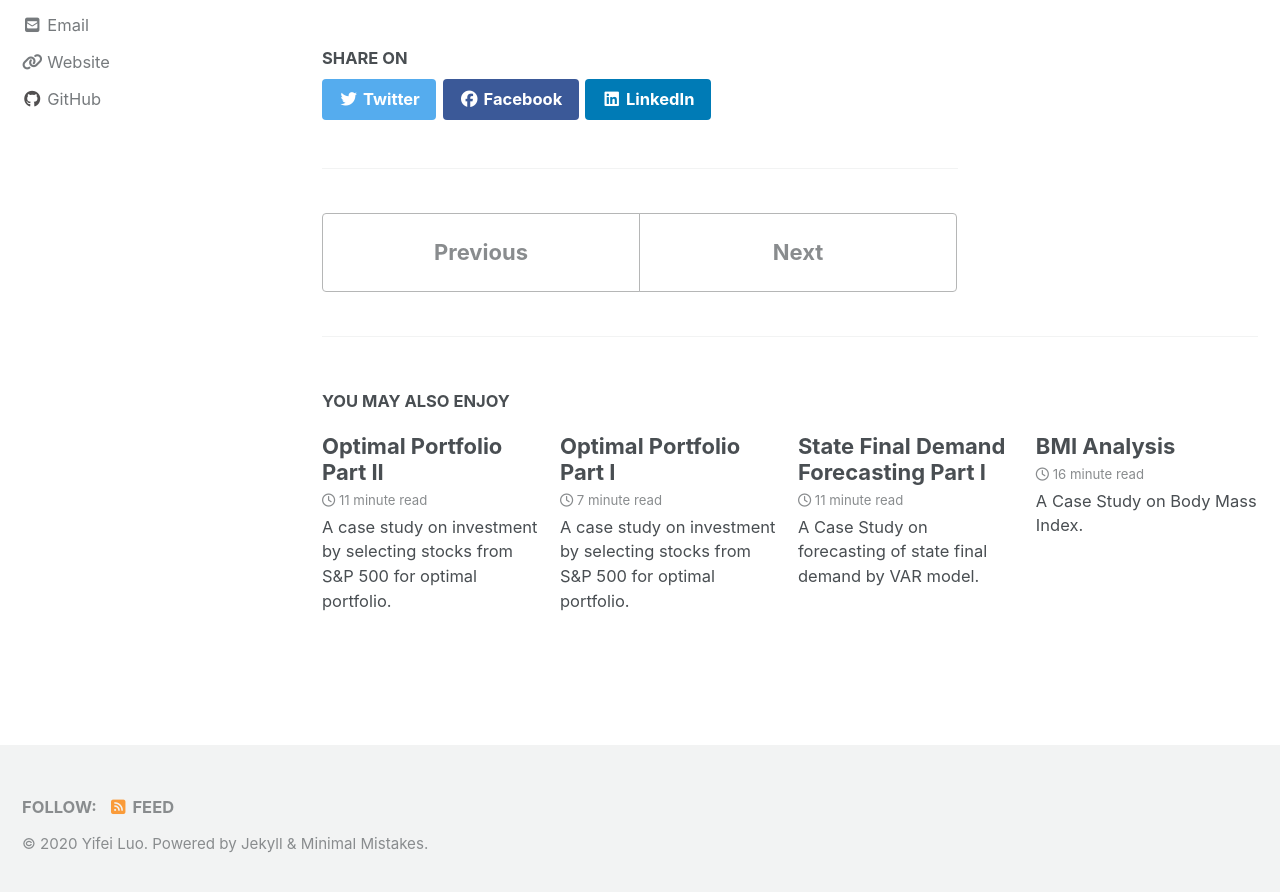
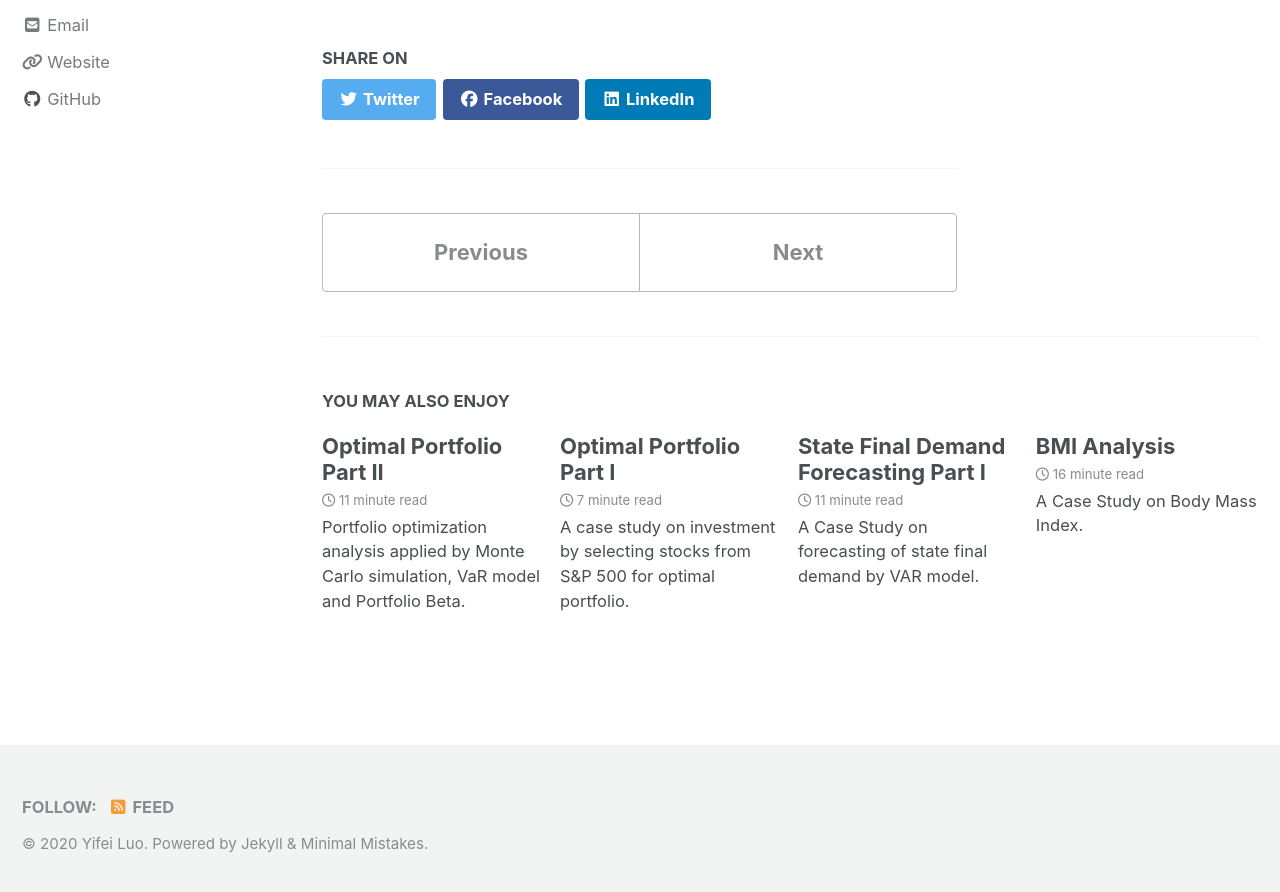
Before and after one commit to learn2gether/learn2gether.github.io, a Jekyll site: the page built from _posts/2019-10-01-SFD-ARIMA.md, in a window 1280 px wide and 900 px high, scrolled down 11874 px. Shown: the top 892 px of the window. Built offline with Jekyll 4.4.1, drawn with Linux system fonts in a browser that asks for light colours; cached includes are drawn as plain includes; nearby versions of some CDN libraries.

Commit message:
modify optimal_portfolio2

```diff
--- a/_posts/2019-11-08-optimal-portfolio2.md
+++ b/_posts/2019-11-08-optimal-portfolio2.md
@@ -5,7 +5,7 @@ date: 2019-11-08
 tags: [finance analysis, data science, forecasting, stocks portfolio]
 # header:
 #     image: "images/posts/titanic.jpeg"
-excerpt: "A case study on investment by selecting stocks from S&P 500 for optimal portfolio."
+excerpt: "Portfolio optimization analysis applied by Monte Carlo simulation, VaR model and Portfolio Beta."
 ---
 
 ![alt text](https://learn2gether.github.io/images/posts/portfolio/optimal_portfolio.jpg "OPTIMAL PORTFOLIO")
```
